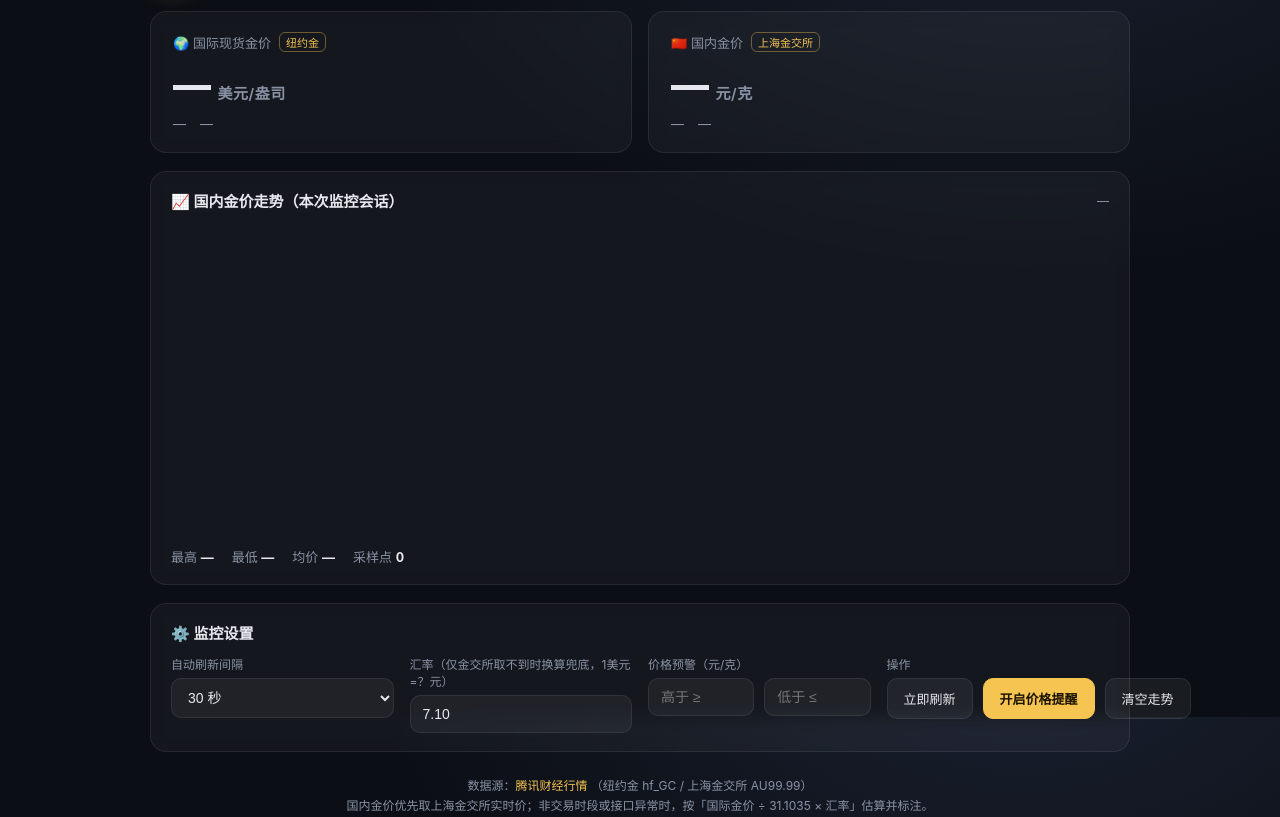
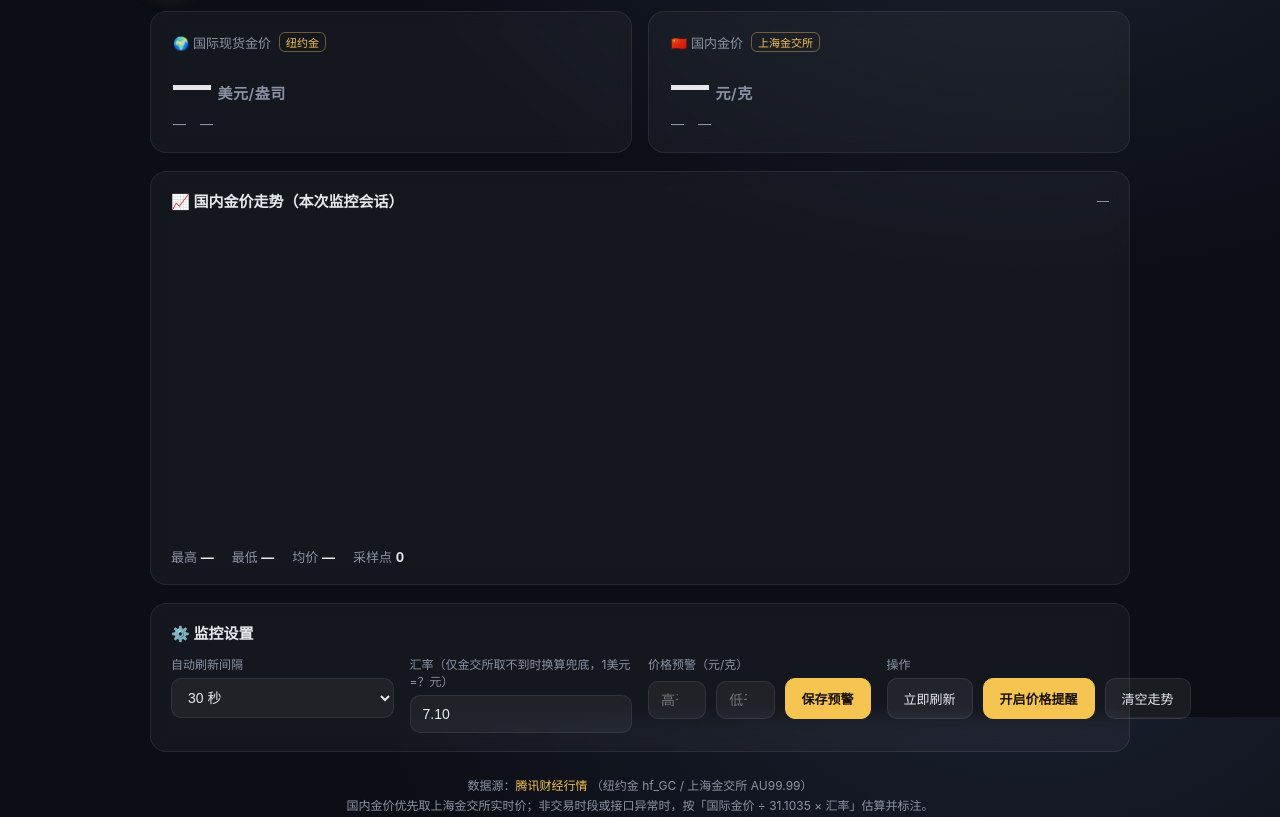
Before and after one commit to gao3201955/gold-price-monitor, a plain HTML site: page index.html in a window 1280 px wide. Shown: the part 83-900 px from the top of the page. Drawn offline with Linux system fonts and the light colour scheme.

Commit message:
feat: 价格预警设置持久化（保存按钮 + localStorage 自动保存/恢复）

```diff
--- a/index.html
+++ b/index.html
@@ -170,6 +170,7 @@
         <div class="alert-row">
           <div class="field"><input type="number" id="alertAbove" placeholder="高于 ≥" step="0.1" /></div>
           <div class="field"><input type="number" id="alertBelow" placeholder="低于 ≤" step="0.1" /></div>
+          <button class="btn primary" id="saveAlertBtn">保存预警</button>
         </div>
       </div>
       <div class="field">
@@ -204,6 +205,7 @@
   const GOLD_CODE = "hf_GC";             // 纽约黄金（美元/盎司）
   const DOMESTIC_CODE = "sge_au9999";    // 上海金交所 AU99.99（元/克）
   const HISTORY_KEY = "goldMonitorHistory_v2";
+  const ALERT_KEY = "goldMonitorAlert_v1";
   const MAX_POINTS = 500;
 
   const $ = (id) => document.getElementById(id);
@@ -214,12 +216,17 @@
     chart: $("chart"), chartHint: $("chartHint"),
     statMax: $("statMax"), statMin: $("statMin"), statAvg: $("statAvg"), statN: $("statN"),
     interval: $("interval"), rateInput: $("rateInput"),
-    alertAbove: $("alertAbove"), alertBelow: $("alertBelow"),
+    alertAbove: $("alertAbove"), alertBelow: $("alertBelow"), saveAlertBtn: $("saveAlertBtn"),
     notifyBtn: $("notifyBtn"), clearBtn: $("clearBtn"), refreshBtn: $("refreshBtn"),
     toast: $("toast"), toastTitle: $("toastTitle"), toastBody: $("toastBody"),
   };
 
   let history = loadHistory();
+  (function restoreAlert() {
+    const a = loadAlert();
+    els.alertAbove.value = a.above || "";
+    els.alertBelow.value = a.below || "";
+  })();
   let lastUsd = null, lastCny = null, lastRate = 7.1;
   let timer = null, displayTimer = null, nextAt = 0;
 
@@ -229,6 +236,18 @@
   }
   function saveHistory() {
     try { localStorage.setItem(HISTORY_KEY, JSON.stringify(history)); } catch (e) {}
+  }
+  function loadAlert() {
+    try { const a = JSON.parse(localStorage.getItem(ALERT_KEY)); if (a && typeof a === "object") return a; } catch (e) {}
+    return { above: "", below: "" };
+  }
+  function saveAlert() {
+    try {
+      localStorage.setItem(ALERT_KEY, JSON.stringify({
+        above: (els.alertAbove.value || "").trim(),
+        below: (els.alertBelow.value || "").trim()
+      }));
+    } catch (e) {}
   }
   function fmt(n, d = 2) {
     return Number(n).toLocaleString("zh-CN", { minimumFractionDigits: d, maximumFractionDigits: d });
@@ -431,6 +450,12 @@
 
   els.interval.addEventListener("change", scheduleNext);
   els.refreshBtn.addEventListener("click", () => { refresh(); scheduleNext(); });
+  els.alertAbove.addEventListener("input", saveAlert);
+  els.alertBelow.addEventListener("input", saveAlert);
+  els.saveAlertBtn.addEventListener("click", () => {
+    saveAlert();
+    showToast("已保存", "价格预警设置已保存，刷新页面不丢失");
+  });
   els.clearBtn.addEventListener("click", () => {
     history = []; lastUsd = lastCny = null; lastAlertKey = "";
     saveHistory(); updateStats(); drawChart();
```
